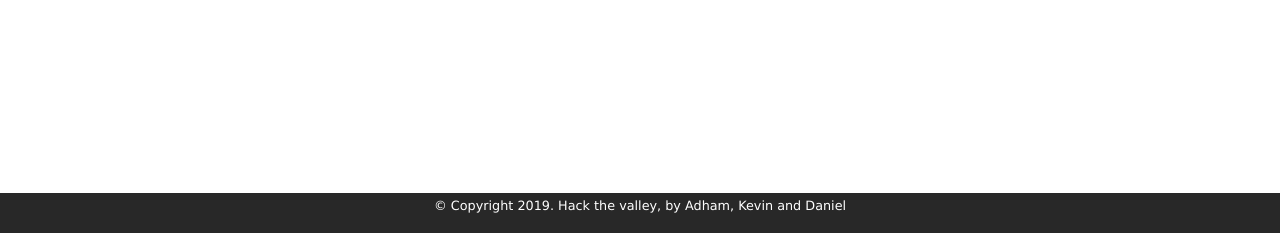
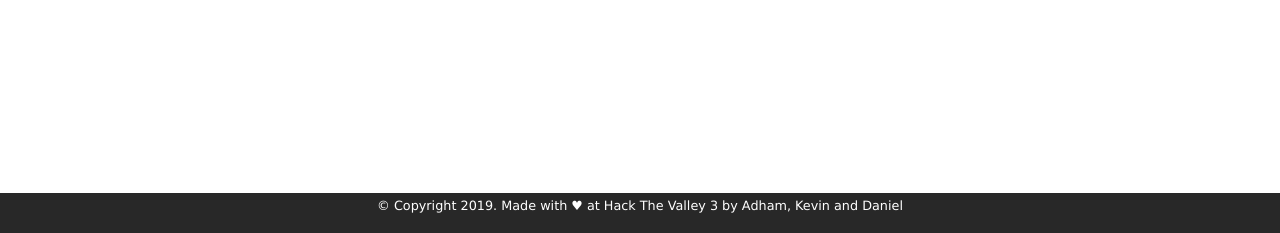
Before and after one commit to StrawHatUnicorns/appraise.me, a Flask app: page / in a window 1280 px wide. Shown: the part 567-800 px from the top of the page. Run offline with Flask 2, Linux system fonts and the light colour scheme; some libraries are stand-ins or nearby versions.

Commit message:
update footer

```diff
--- a/templates/upload.html
+++ b/templates/upload.html
@@ -35,7 +35,7 @@
 <!--  <img src="./static/images/intel.png" class="screenshot"/>
   <img src="./static/images/newstdlib.png" class="screenshot"/>
   <img src="./static/images/finalinterac.png" class="screenshot"/>-->
-  <p style="font-family:Verdana;"><small>© Copyright 2019. Hack the valley, by Adham, Kevin and Daniel </small></p>
+  <p style="font-family:Verdana;"><small>© Copyright 2019. Made with ♥ at Hack The Valley 3 by Adham, Kevin and Daniel </small></p>
 </div>
 <br>
 
```
